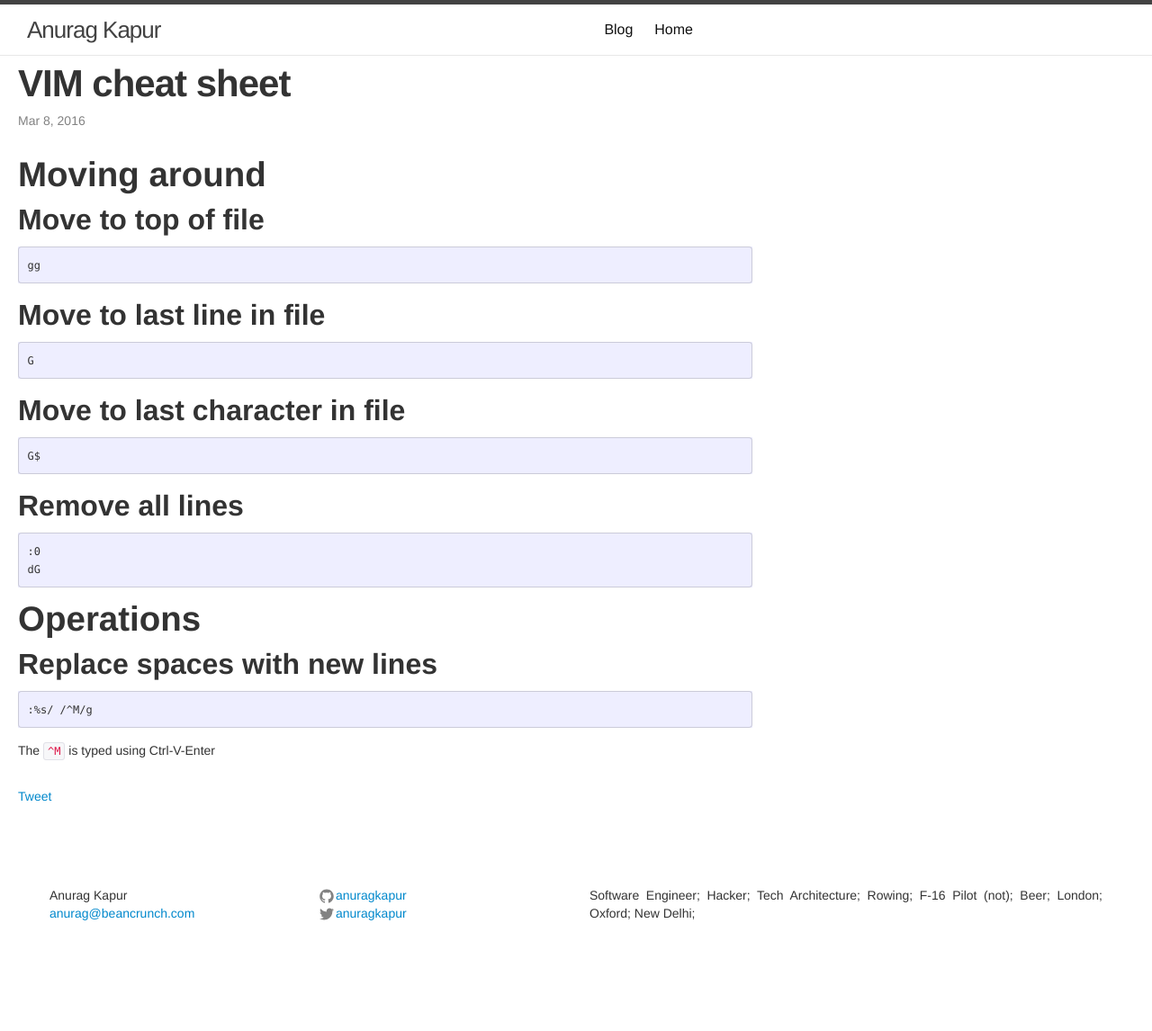
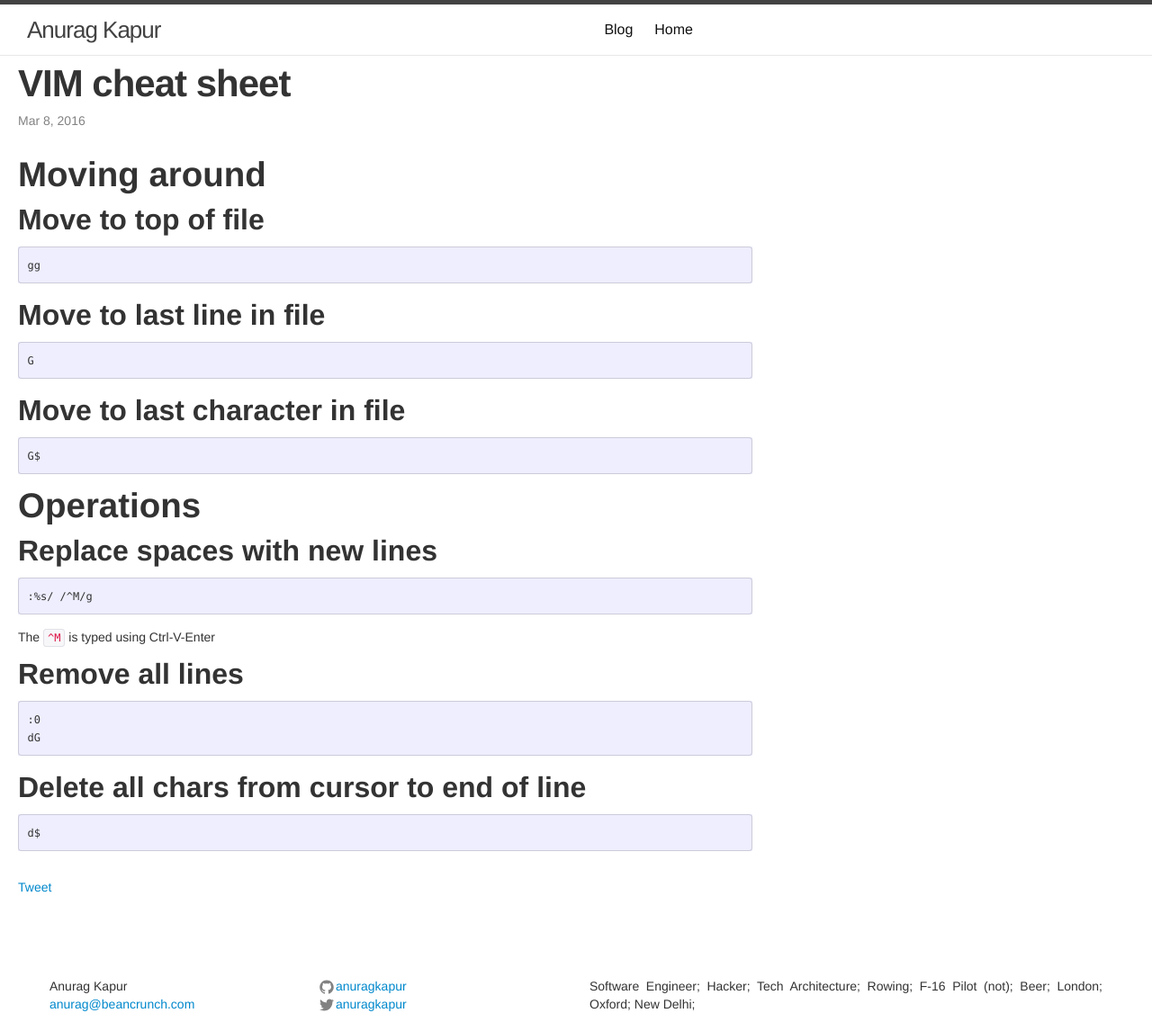
Before and after one commit to anuragkapur/anuragkapur.github.io, a Jekyll site: the page built from blog/cheat-sheets/_posts/2016-03-29-vim-cheat-sheet.md, in a window 1280 px wide. Shown: the whole page at 90% size. Built offline with Jekyll 4.4.1, drawn with Linux system fonts in a browser that asks for light colours; comment, search, counter and statistics services are not loaded; before the commit the page ends 1045 px from its top, so only the background shows below that.

Commit message:
Add command to delete chars

```diff
--- a/blog/cheat-sheets/_posts/2016-03-29-vim-cheat-sheet.md
+++ b/blog/cheat-sheets/_posts/2016-03-29-vim-cheat-sheet.md
@@ -32,3 +27,12 @@ categories: cheat-sheets
     :%s/ /^M/g
 
 The `^M` is typed using Ctrl-V-Enter
+
+## Remove all lines
+
+    :0
+    dG
+
+## Delete all chars from cursor to end of line
+
+    d$
```
Also changed, not shown: other parts of blog/cheat-sheets/_posts/2016-03-29-vim-cheat-sheet.md (+0 -5 lines).
